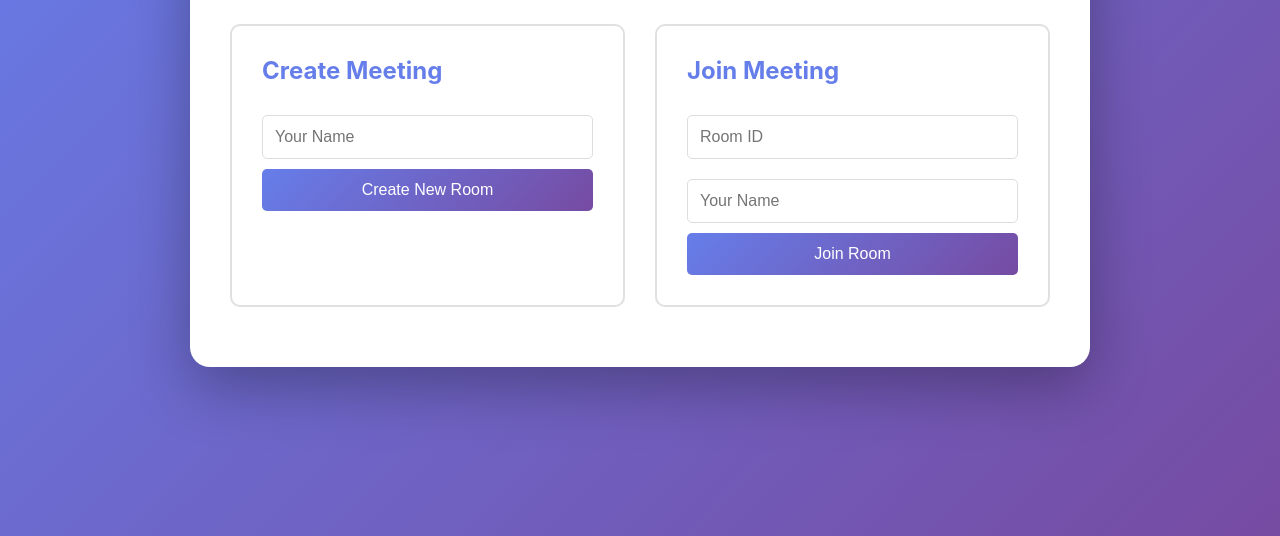
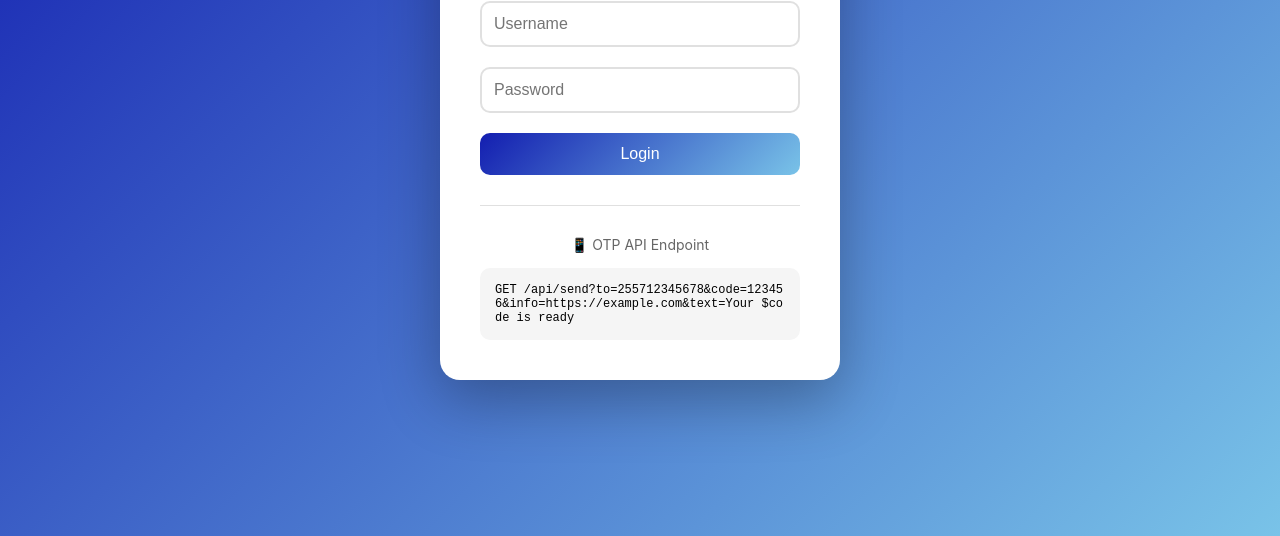
Before and after one commit to rbillionaire957-afk/chat-app, a website: page public/index.html in a window 1280 px wide. Shown: the part 264-800 px from the top of the page. Drawn offline with nearby package versions, Linux system fonts and the light colour scheme; no server answers.

Commit message:
Update index.html

```diff
--- a/public/index.html
+++ b/public/index.html
@@ -2,86 +2,148 @@
 <html lang="en">
 <head>
     <meta charset="UTF-8">
-    <meta name="viewport" content="width=device-width, initial-scale=1.0, user-scalable=no">
-    <title>Video Conference - Chat, Voice & Video Calls</title>
-    <link rel="stylesheet" href="/style.css">
+    <meta name="viewport" content="width=device-width, initial-scale=1.0">
+    <title>pChat - OTP Messaging System</title>
+    <style>
+        * {
+            margin: 0;
+            padding: 0;
+            box-sizing: border-box;
+        }
+
+        body {
+            font-family: -apple-system, BlinkMacSystemFont, 'Segoe UI', Roboto, sans-serif;
+            background: linear-gradient(135deg, #131eb0 0%, #79c3e8 100%);
+            min-height: 100vh;
+            display: flex;
+            justify-content: center;
+            align-items: center;
+        }
+
+        .login-container {
+            background: white;
+            border-radius: 20px;
+            padding: 40px;
+            width: 90%;
+            max-width: 400px;
+            box-shadow: 0 20px 60px rgba(0,0,0,0.3);
+        }
+
+        .logo {
+            text-align: center;
+            font-size: 2rem;
+            font-weight: bold;
+            color: #131eb0;
+            margin-bottom: 30px;
+        }
+
+        .input-group {
+            margin-bottom: 20px;
+        }
+
+        input {
+            width: 100%;
+            padding: 12px;
+            border: 2px solid #e0e0e0;
+            border-radius: 10px;
+            font-size: 16px;
+            transition: all 0.3s;
+        }
+
+        input:focus {
+            outline: none;
+            border-color: #131eb0;
+        }
+
+        button {
+            width: 100%;
+            padding: 12px;
+            background: linear-gradient(135deg, #131eb0 0%, #79c3e8 100%);
+            color: white;
+            border: none;
+            border-radius: 10px;
+            font-size: 16px;
+            cursor: pointer;
+            transition: transform 0.2s;
+        }
+
+        button:hover {
+            transform: translateY(-2px);
+        }
+
+        .error-message {
+            color: #f44336;
+            margin-top: 10px;
+            text-align: center;
+        }
+
+        .otp-section {
+            margin-top: 30px;
+            padding-top: 30px;
+            border-top: 1px solid #e0e0e0;
+        }
+
+        .otp-title {
+            font-size: 14px;
+            color: #666;
+            margin-bottom: 10px;
+            text-align: center;
+        }
+
+        .api-example {
+            background: #f5f5f5;
+            padding: 15px;
+            border-radius: 10px;
+            font-size: 12px;
+            font-family: monospace;
+            margin-top: 15px;
+            word-break: break-all;
+        }
+    </style>
 </head>
 <body>
-    <div class="container">
-        <div class="main-content">
-            <!-- Join Screen -->
-            <div id="join-screen" class="screen active">
-                <div class="join-container">
-                    <h1>Video Conference</h1>
-                    <div class="join-options">
-                        <div class="join-card">
-                            <h2>Create Meeting</h2>
-                            <input type="text" id="create-name" placeholder="Your Name" class="input-field">
-                            <button id="create-room" class="btn-primary">Create New Room</button>
-                        </div>
-                        <div class="join-card">
-                            <h2>Join Meeting</h2>
-                            <input type="text" id="room-id" placeholder="Room ID" class="input-field">
-                            <input type="text" id="join-name" placeholder="Your Name" class="input-field">
-                            <button id="join-room" class="btn-primary">Join Room</button>
-                        </div>
-                    </div>
-                    <div id="error-message" class="error-message"></div>
-                </div>
+    <div class="login-container">
+        <div class="logo">pChat</div>
+        <form id="login-form">
+            <div class="input-group">
+                <input type="text" id="username" placeholder="Username" required>
             </div>
+            <div class="input-group">
+                <input type="password" id="password" placeholder="Password" required>
+            </div>
+            <button type="submit">Login</button>
+            <div id="error-message" class="error-message"></div>
+        </form>
 
-            <!-- Meeting Screen -->
-            <div id="meeting-screen" class="screen">
-                <div class="meeting-header">
-                    <div class="room-info">
-                        <span id="room-id-display"></span>
-                        <span id="user-count">0 participants</span>
-                    </div>
-                    <button id="leave-room" class="btn-danger">Leave Room</button>
-                </div>
-
-                <div class="meeting-body">
-                    <div class="video-grid" id="video-grid">
-                        <!-- Dynamic video containers -->
-                    </div>
-
-                    <div class="chat-sidebar" id="chat-sidebar">
-                        <div class="chat-header">
-                            <h3>Chat</h3>
-                            <button id="toggle-chat" class="icon-btn">▶</button>
-                        </div>
-                        <div class="chat-messages" id="chat-messages"></div>
-                        <div class="chat-input">
-                            <input type="text" id="chat-input" placeholder="Type a message...">
-                            <button id="send-message" class="btn-secondary">Send</button>
-                        </div>
-                    </div>
-                </div>
-
-                <div class="meeting-controls">
-                    <button id="toggle-audio" class="control-btn audio-on">
-                        <span class="icon">🎤</span>
-                        <span>Mute</span>
-                    </button>
-                    <button id="toggle-video" class="control-btn video-on">
-                        <span class="icon">📹</span>
-                        <span>Stop Video</span>
-                    </button>
-                    <button id="screen-share" class="control-btn">
-                        <span class="icon">🖥️</span>
-                        <span>Share Screen</span>
-                    </button>
-                    <button id="file-share" class="control-btn">
-                        <span class="icon">📎</span>
-                        <span>Share File</span>
-                    </button>
-                    <input type="file" id="file-input" style="display: none;">
-                </div>
+        <div class="otp-section">
+            <div class="otp-title">📱 OTP API Endpoint</div>
+            <div class="api-example">
+                GET /api/send?to=255712345678&code=123456&info=https://example.com&text=Your $code is ready
             </div>
         </div>
     </div>
 
-    <script src="/socket.io/socket.io.js"></script>
-    <script src="/client.js"></script>
+    <script>
+        document.getElementById('login-form').addEventListener('submit', async (e) => {
+            e.preventDefault();
+
+            const username = document.getElementById('username').value;
+            const password = document.getElementById('password').value;
+
+            const response = await fetch('/api/login', {
+                method: 'POST',
+                headers: { 'Content-Type': 'application/json' },
+                body: JSON.stringify({ username, password })
+            });
+
+            const data = await response.json();
+
+            if (data.success) {
+                window.location.href = data.redirect;
+            } else {
+                document.getElementById('error-message').textContent = data.error;
+            }
+        });
+    </script>
 </body>
 </html>
```
